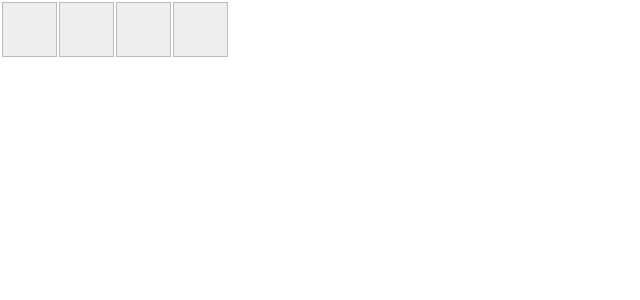
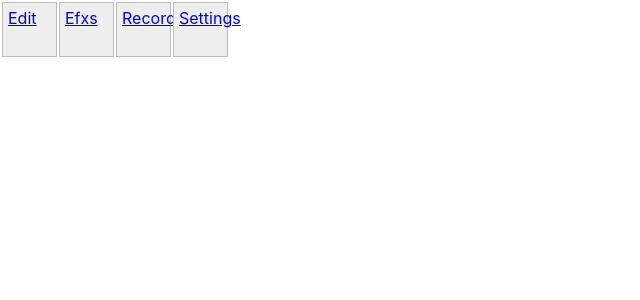
Before and after one commit to TdfGomes/simpler, a React (Create React App) app: page / in a window 1280 px wide. Shown: the top 300 px of the page, without its empty margins (0-640 px from the left). Built offline with nearby package versions, Linux system fonts and the light colour scheme.

Commit message:
feat: navbar

```diff
--- a/src/components/App.js
+++ b/src/components/App.js
@@ -1,13 +1,14 @@
 import React from 'react';
+import { BrowserRouter as Router } from 'react-router-dom';
 import NavBar from './common/NavBar';
 import Routes from '../routes';
 
 function App() {
   return (
-    <React.Fragment>
+    <Router>
       <NavBar />
       <Routes />
-    </React.Fragment>
+    </Router>
   );
 }
 
--- a/src/components/common/NavBar/NavBar.js
+++ b/src/components/common/NavBar/NavBar.js
@@ -2,28 +2,45 @@ import React from 'react';
 import NavItem from './NavItem';
 import styled from 'styled-components';
 
-export const NavWrapper = styled('nav')`
+export const Nav = styled('nav')`
   width: 100%;
   margin: 0;
   padding: 2px;
 `;
 
-export const Nav = styled('ul')`
+export const UL = styled('ul')`
   margin: 0;
   padding: 0;
   list-style: none;
 `;
 
 function NavBar() {
-  const items = [{ icon: 'test' }, { icon: 'test1' }, { icon: 'test2' }, { icon: 'test3' }];
+  const items = [
+    {
+      to: '/edit',
+      icon: 'Edit',
+    },
+    {
+      to: '/efxs',
+      icon: 'Efxs',
+    },
+    {
+      to: '/record',
+      icon: 'Record',
+    },
+    {
+      to: '/settings',
+      icon: 'Settings',
+    },
+  ];
   return (
-    <NavWrapper>
-      <Nav>
-        {items.map(({ icon }, i) => (
-          <NavItem icon={icon} key={i} />
+    <Nav>
+      <UL>
+        {items.map((item, i) => (
+          <NavItem {...item} key={i} />
         ))}
-      </Nav>
-    </NavWrapper>
+      </UL>
+    </Nav>
   );
 }
 
--- a/src/components/common/NavBar/NavItem.js
+++ b/src/components/common/NavBar/NavItem.js
@@ -1,12 +1,29 @@
+import React from 'react';
+import { Link } from 'react-router-dom';
 import styled from 'styled-components';
+import PropTypes from 'prop-types';
 
-const NavItem = styled('li')`
+const Li = styled('li')`
   width: 55px;
   height: 55px;
   margin-right: 2px;
+  padding: 5px;
   display: inline-block;
   border: 1px solid #bbb;
   background-color: #eee;
 `;
 
+function NavItem({ icon, to }) {
+  return (
+    <Li>
+      <Link to={to}>{icon}</Link>
+    </Li>
+  );
+}
+
+NavItem.propTypes = {
+  icon: PropTypes.node.isRequired,
+  to: PropTypes.string.isRequired,
+};
+
 export default NavItem;
--- a/src/routes/index.js
+++ b/src/routes/index.js
@@ -1,17 +1,15 @@
 import React from 'react';
-import { BrowserRouter as Router, Switch } from 'react-router-dom';
+import { Switch } from 'react-router-dom';
 import { routes } from './config';
 import RouteWithContainer from './RouteWithContainer';
 
 function Routes() {
   return (
-    <Router>
-      <Switch>
-        {routes.map((route, i) => (
-          <RouteWithContainer {...route} key={i} />
-        ))}
-      </Switch>
-    </Router>
+    <Switch>
+      {routes.map((route, i) => (
+        <RouteWithContainer {...route} key={i} />
+      ))}
+    </Switch>
   );
 }
 
```
